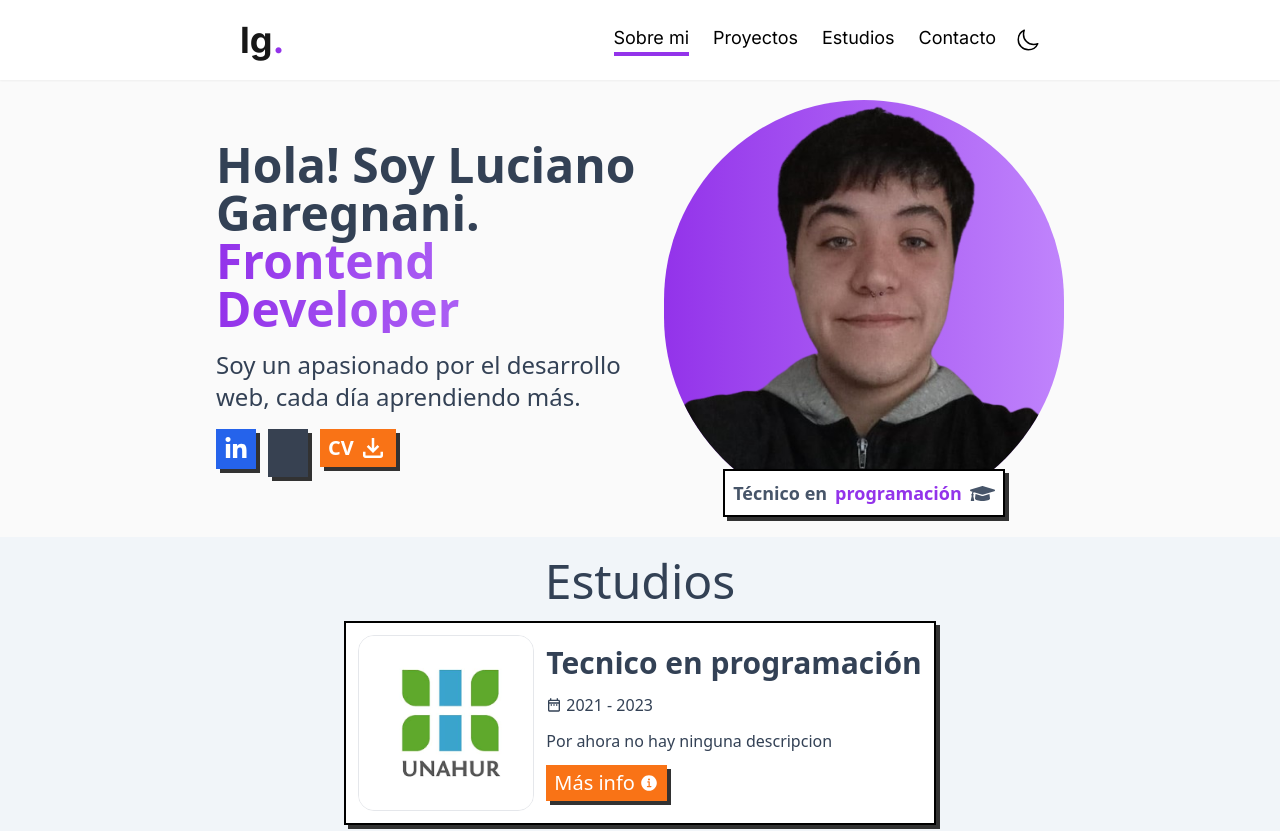
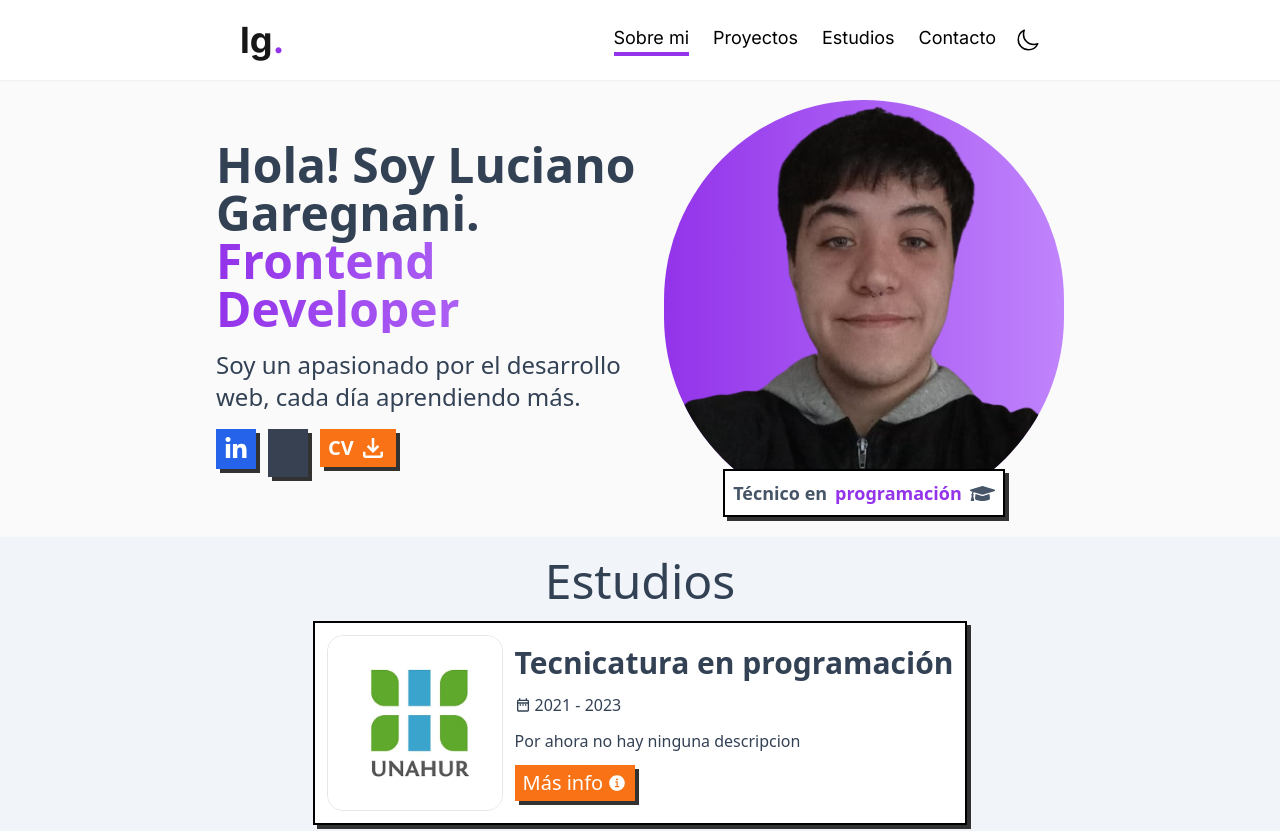
Before and after one commit to lucianogaregnani/portfolio, a React (Vite) app: page / in a window 1280 px wide. Shown: the top 831 px of the page. Built offline with nearby package versions, Linux system fonts and the light colour scheme; some icons are missing.

Commit message:
refactoring

```diff
--- a/src/components/studies-section/StudiesSection.tsx
+++ b/src/components/studies-section/StudiesSection.tsx
@@ -1,17 +1,5 @@
 import StudiesCard from "./components/StudiesCard";
-import unahur from "./assets/unahur.png"
-
-const studies = [
-  {
-    title: "Tecnico en programación",
-    institutionImage: unahur,
-    altImage: "logo unahur",
-    date: "2021 - 2023",
-    description: "Por ahora no hay ninguna descripcion",
-    moreInfo:
-      "https://unahur.edu.ar/tecnicatura-universitaria-en-programacion/",
-  },
-];
+import { studies } from "./studies";
 
 function StudiesSection() {
   return (
--- /dev/null
+++ b/src/components/studies-section/studies.ts
@@ -0,0 +1,13 @@
+import unahur from "./assets/unahur.png";
+
+export const studies = [
+  {
+    title: "Tecnicatura en programación",
+    institutionImage: unahur,
+    altImage: "logo unahur",
+    date: "2021 - 2023",
+    description: "Por ahora no hay ninguna descripcion",
+    moreInfo:
+      "https://unahur.edu.ar/tecnicatura-universitaria-en-programacion/",
+  },
+];
```
